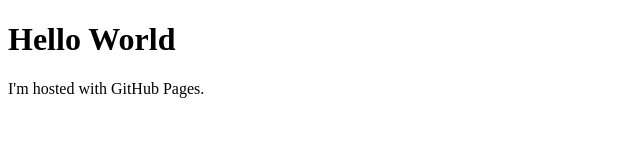
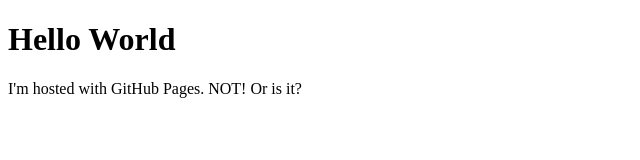
Before and after one commit to oklartnu/oklartnu.github.io, a website: page index.html in a window 1280 px wide. Shown: the whole page, without its empty margins (0-640 px from the left). Drawn offline with Linux system fonts and the light colour scheme.

Commit message:
Nothing.

```diff
--- a/index.html
+++ b/index.html
@@ -2,6 +2,6 @@
 <html>
 <body>
 <h1>Hello World</h1>
-<p>I'm hosted with GitHub Pages.</p>
+<p>I'm hosted with GitHub Pages. NOT! Or is it?</p>
 </body>
 </html>
```
